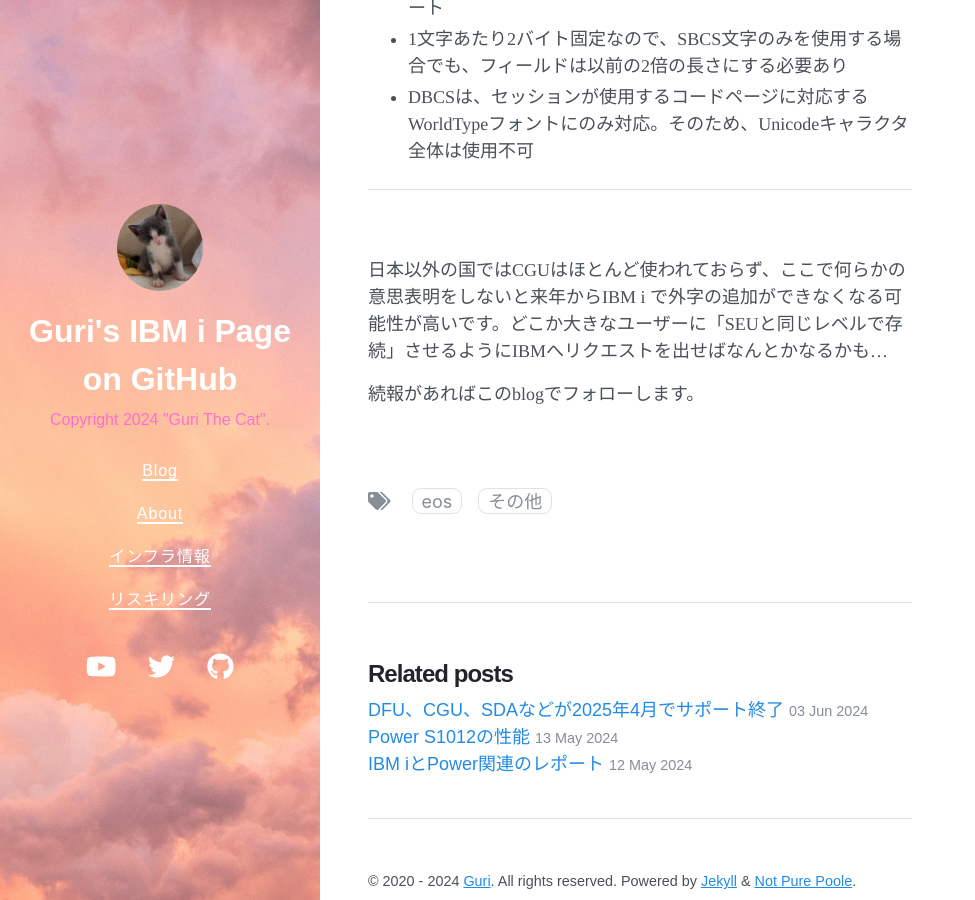
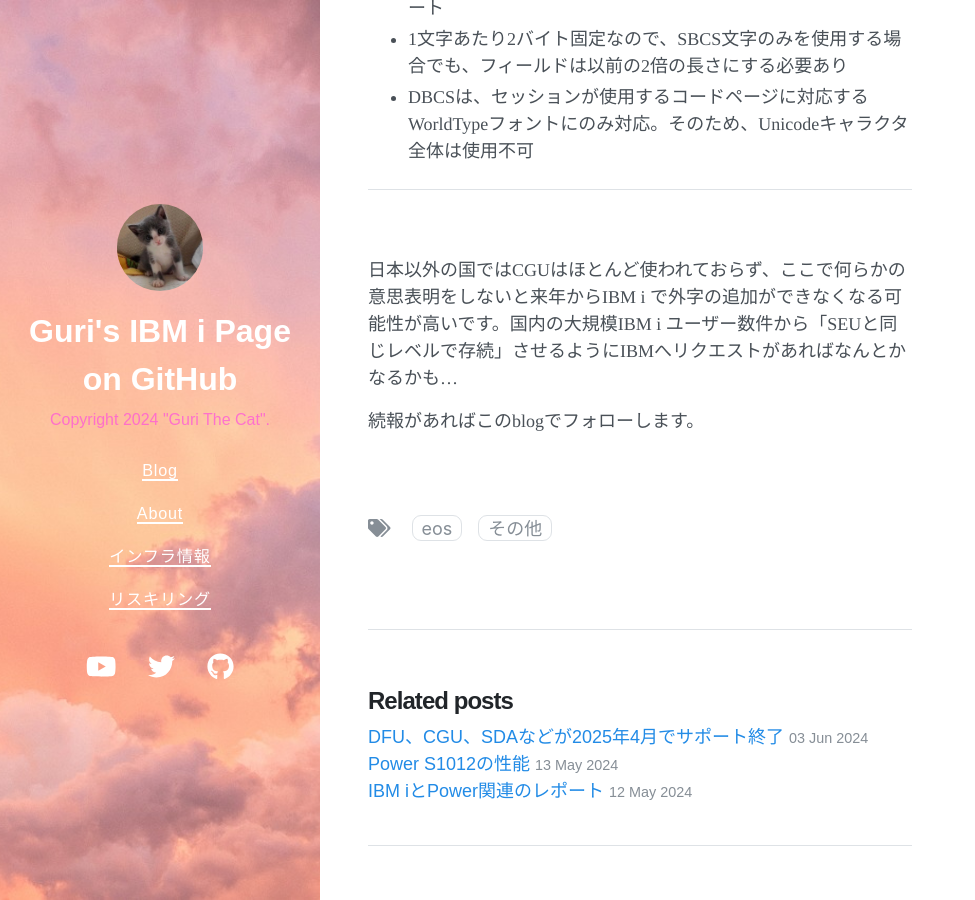
Before and after one commit to GuriCat/GuriPages, a Jekyll site: the page built from _posts/2024-06-16-CGUサポート終了_続報.markdown, in a window 1280 px wide and 900 px high, scrolled down 1619 px. Shown: the whole window, without its empty margins (0-975 px from the left). Built offline with Jekyll 4.4.1, drawn with Linux system fonts in a browser that asks for light colours; nearby versions of some CDN libraries; a script that is not in the unit is left out.

Commit message:
Update 2024-06-16-CGUサポート終了_続報.markdown

```diff
--- a/_posts/2024-06-16-CGUサポート終了_続報.markdown
+++ b/_posts/2024-06-16-CGUサポート終了_続報.markdown
@@ -40,7 +40,7 @@
 <hr>
 <br>
 
-日本以外の国ではCGUはほとんど使われておらず、ここで何らかの意思表明をしないと来年からIBM i で外字の追加ができなくなる可能性が高いです。どこか大きなユーザーに「SEUと同じレベルで存続」させるようにIBMへリクエストを出せばなんとかなるかも…
+日本以外の国ではCGUはほとんど使われておらず、ここで何らかの意思表明をしないと来年からIBM i で外字の追加ができなくなる可能性が高いです。国内の大規模IBM i ユーザー数件から「SEUと同じレベルで存続」させるようにIBMへリクエストがあればなんとかなるかも…
 
 続報があればこのblogでフォローします。
 
```
